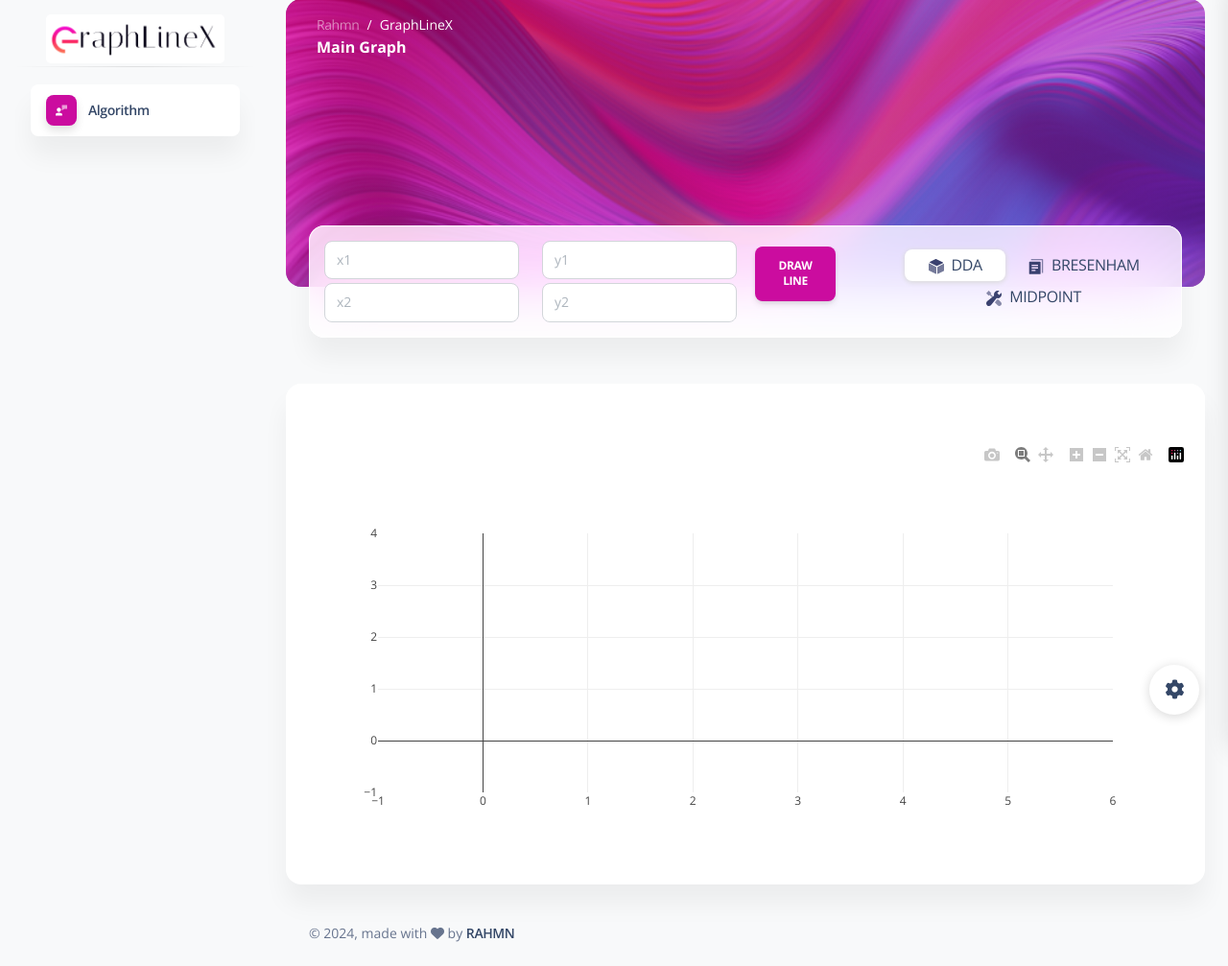
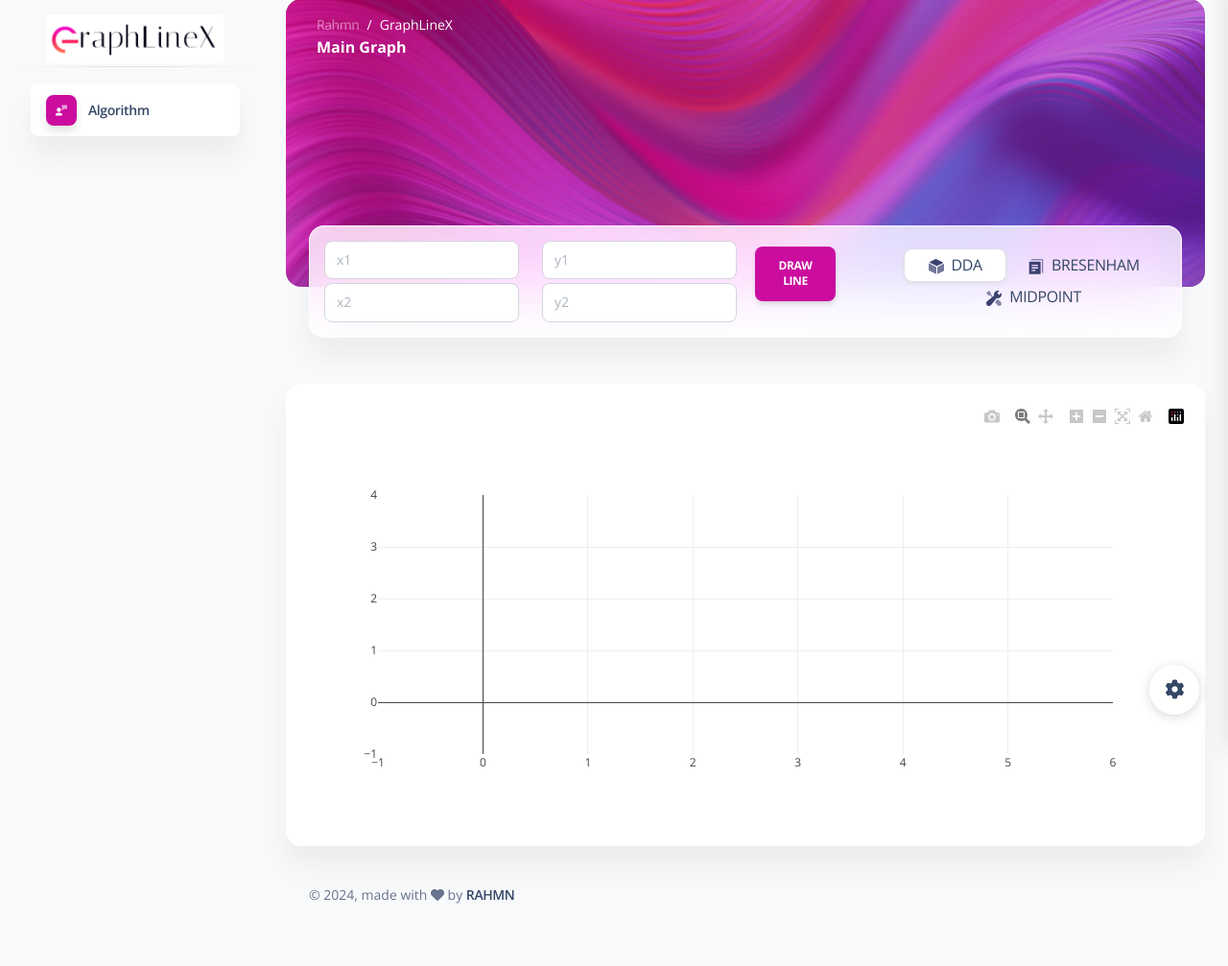
Before and after one commit to Rahmn-Dev/GraphLineX, a Django app: template app/templates/index.html in a window 1280 px wide. Shown: the part 25-1032 px from the top of the page at 96% size. After the commit the page ends 967 px from the top, so only its background shows below. Run offline with Django 5.2, Linux system fonts and the light colour scheme; the template is opened without the code that fills it: most values are stand-ins (such as "Sample title", 1, 10 or a date in 2020); some libraries are stand-ins or nearby versions.

Commit message:
fixing size then plot line chart

```diff
--- a/app/templates/index.html
+++ b/app/templates/index.html
@@ -42,7 +42,7 @@
 
 
         <li class="nav-item">
-          <a class="nav-link  active" href="../pages/profile.html">
+          <a class="nav-link  active" href="#">
             <div class="icon icon-shape icon-sm shadow border-radius-md bg-white text-center me-2 d-flex align-items-center justify-content-center">
               <svg width="12px" height="12px" viewBox="0 0 46 42" version="1.1" xmlns="http://www.w3.org/2000/svg" xmlns:xlink="http://www.w3.org/1999/xlink">
                 <title></title>
@@ -199,22 +199,22 @@
     </div>
     <div class="container-fluid py-4">
       <div class="row">
+
         {% if plot_json %}
 
         <div class="col-12 mt-4">
           <div class="card mb-4">
-            <div class="card-header pb-0 p-3">
-              <h6 class="mb-1"></h6>
-              <p class="text-sm"></p>
-            </div>
+
             <div class="card-body p-3">
+              <div id="plot" style="border-radius: 20px; width: 100%;"></div>
+              <script type="text/javascript">
+                var plotJson = {{ plot_json|safe }};
+                Plotly.newPlot('plot', plotJson.data, plotJson.layout);
 
-                <h2></h2>
-                <div id="plot" style="border-radius:20px;"></div>
-                <script type="text/javascript">
-                    var plotJson = {{ plot_json|safe }};
-                    Plotly.newPlot('plot', plotJson.data, plotJson.layout);
-                </script>
+                window.onresize = function() {
+                    Plotly.Plots.resize('plot');
+                };
+            </script>
 
             </div>
           </div>
```
